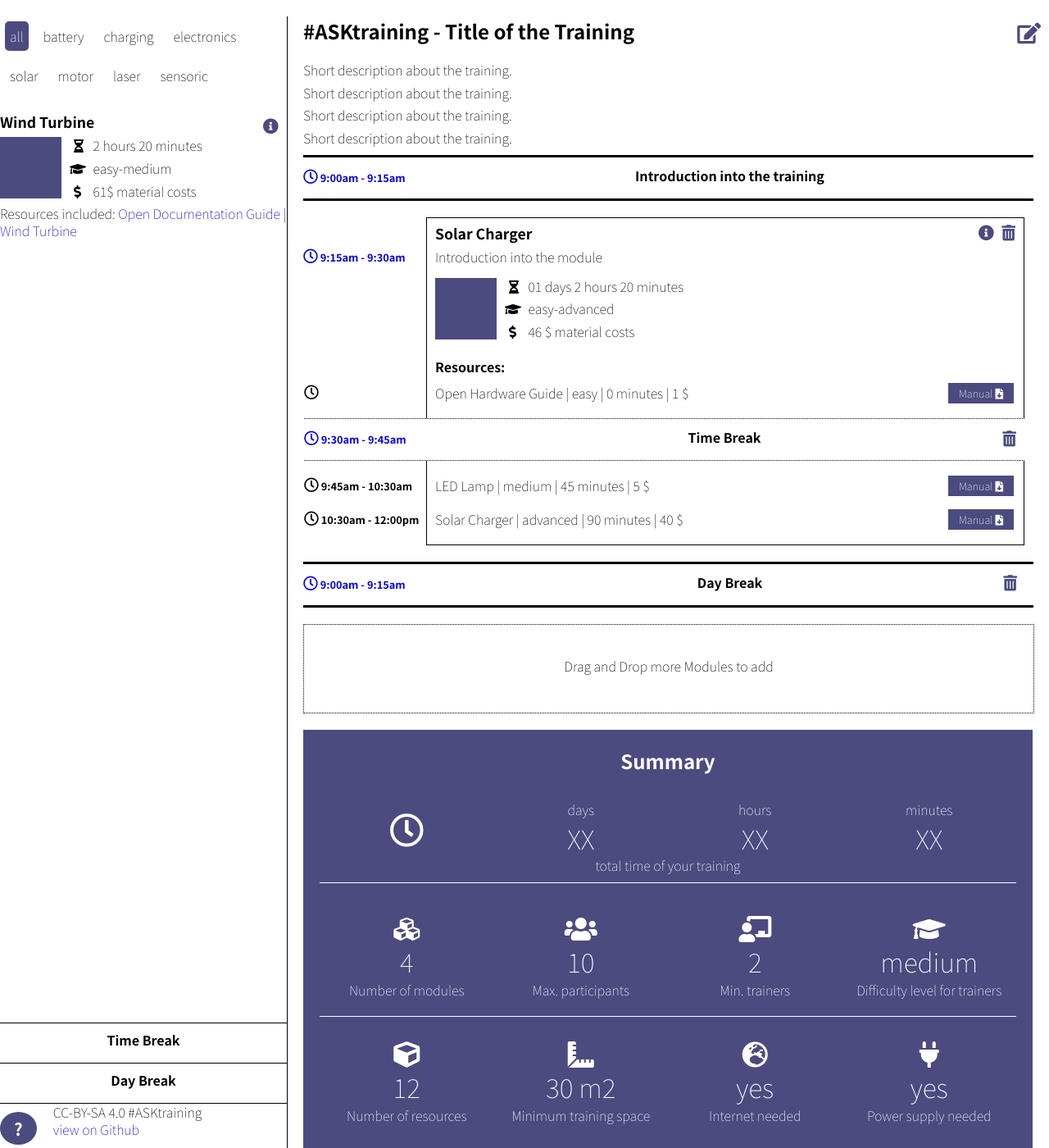
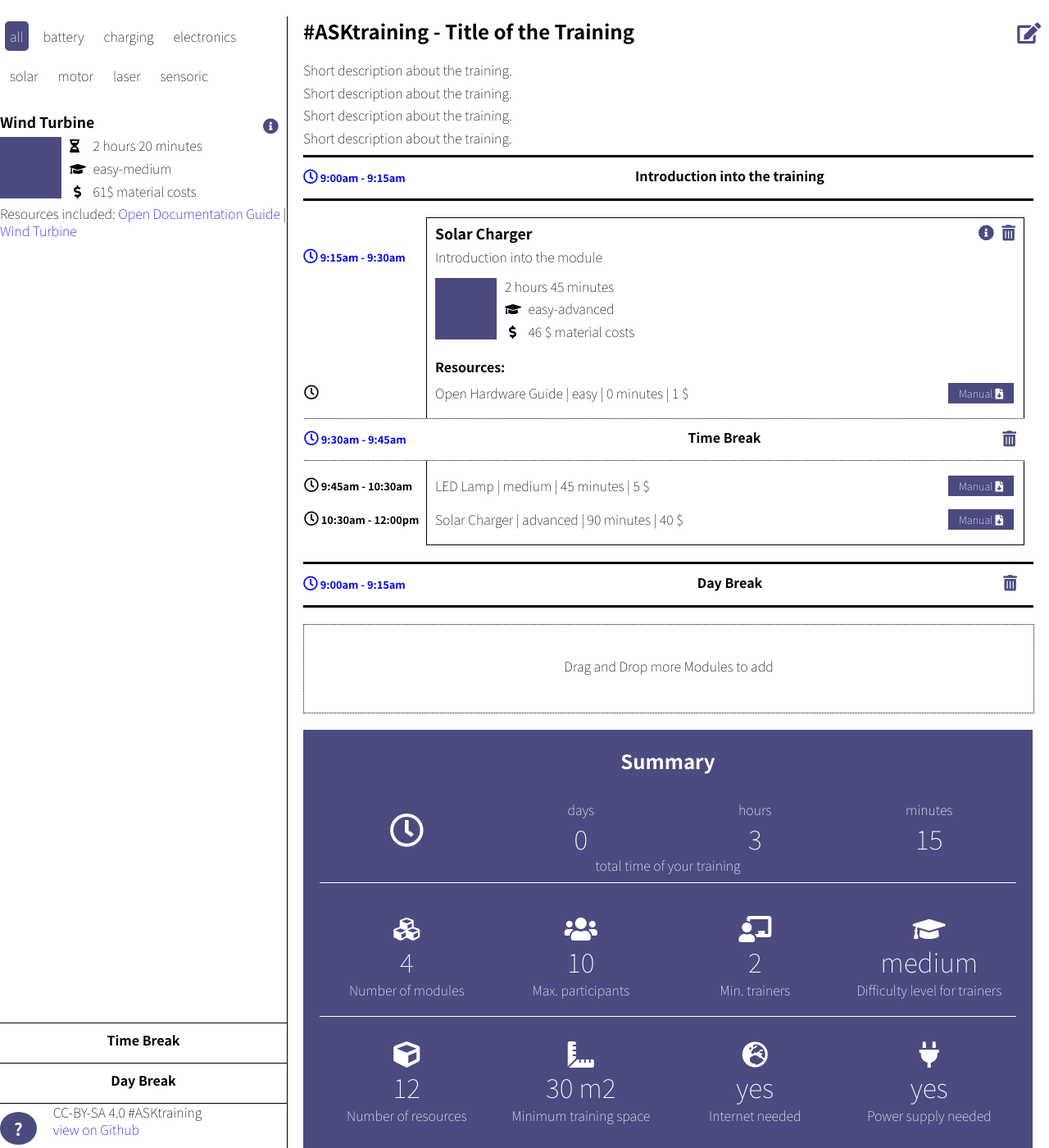
Before and after one commit to ASKtraining/Training, a Jekyll site: the page built from index.html, in a window 1280 px wide and 1400 px high. Shown: the whole window at 82% size. Built offline with Jekyll 4.4.1, drawn with Linux system fonts in a browser that asks for light colours; some of the changed lines change nothing that is shown.

Commit message:
time summary

```diff
--- a/assets/js/index.js
+++ b/assets/js/index.js
@@ -8,7 +8,7 @@ const CLASS_TRAININGSTART = 'trainingstart';
 const CLASS_SUBMITTIME = 'submit';
 const CLASS_CLOSETIME = 'close'
 const CLASS_EDITTIME = 'edit-time';
-
+const CLASS_MODULEDURATION = 'module-duration';
 
 /**
  * Drag & Drop
@@ -141,10 +141,16 @@ function initiateSubmitTimeButton(){
 
 function submitTime(){
     const form = this.parentNode;
-    const hours = getChildByClassName(form, 'hours').value;
-    const minutes = getChildByClassName(form, 'minutes').value;
-    const start = `${hours}:${minutes}`;
-    const duration = getChildByClassName(form, 'duration').value;
+    const hoursEl = getChildByClassName(form, 'hours');
+    const minutesEl = getChildByClassName(form, 'minutes');
+    let start = '9:00'
+    if(hoursEl != null && minutesEl != null){
+        start = `${hours}:${minutes}`;
+    }
+    let duration = getChildByClassName(form, 'duration').value;
+    if(duration === ''){
+        duration = '15';
+    }
 
     let currentElement = this;
     let runLoop = true;
@@ -209,6 +215,7 @@ function calculateTime() {
     for (mod of moduleList) {
         if (mod.className.includes(CLASS_MODULE)) {
             const duration = parseInt(mod.dataset.duration);
+            let moduleStartTime = clockTime;
             clockTime = insertClockTime(clockTime, duration, mod);
             totalTime+=duration;
 
@@ -224,12 +231,21 @@ function calculateTime() {
                 totalTime+=duration;
             }
 
+            let moduleDurationEl = getChildByClassName(mod, CLASS_MODULEDURATION);
+            const durationSplit = getDurationSplit(moduleEndTime - moduleStartTime)
+            if(durationSplit.days != 0){
+                moduleDurationEl.innerHTML = `${durationSplit.days} days ${durationSplit.hours} hours ${durationSplit.minutes} minutes`;
+            } else {
+                moduleDurationEl.innerHTML = `${durationSplit.hours} hours ${durationSplit.minutes} minutes`;
+            }
+
         } else if (mod.className.includes(CLASS_TIMEBREAK)) {
             const duration = parseInt(mod.dataset.duration);
             clockTime = insertClockTime(clockTime, duration, mod);
             totalTime+=duration;
 
         } else if(mod.className.includes(CLASS_DAYBREAK)){
+            clockTime = addDays(clockTime, 1);
             let duration = parseInt(mod.dataset.duration);
             clockTime = parseDatefromString(clockTime, mod.dataset.start);
             clockTime = insertClockTime(clockTime, duration, mod);
@@ -237,6 +253,31 @@ function calculateTime() {
 
         }
     }
+
+    let summaryDuration = getDurationSplit(totalTime*60*1000);
+    document.querySelector('#summary-days').innerText = summaryDuration.days;
+    document.querySelector('#summary-hours').innerText = summaryDuration.hours;
+    document.querySelector('#summary-minutes').innerText = summaryDuration.minutes;
+
+}
+
+function addDays(date, days) {
+    var result = new Date(date);
+    result.setDate(result.getDate() + days);
+    return result;
+}
+
+// duration in ms
+function getDurationSplit(duration){
+    const daysDiv = 1000 * 60 * 60 * 24
+    const days = Math.floor(duration / daysDiv);
+    duration = duration - days * daysDiv;
+    const hoursDiv = 1000 * 60 * 60;
+    const hours = Math.floor(duration / hoursDiv);
+    duration = duration - hours * hoursDiv;
+    const minutesDiv = 1000 * 60;
+    const minutes = Math.floor(duration / minutesDiv);
+    return {'days': days, 'hours': hours, 'minutes': minutes};
 }
 
 function parseDatefromString(clockTime, daytime) {
@@ -261,7 +302,6 @@ function insertClockTime(clockTime, duration, mod) {
 function convertTimeToString(clockTime) {
     let hour = clockTime.getHours();
     let minute = clockTime.getMinutes();
-    let second = clockTime.getSeconds();
     let temp = '' + ((hour > 12) ? hour - 12 : hour);
     if (hour == 0)
         temp = '12';
--- a/index.html
+++ b/index.html
@@ -32,7 +32,7 @@ permalink: /
                     <div class="thumbnail"></div>
                     <div class="module-meta">
                         <div class="module-meta">
-                            <p class="duration"><i class="fas fa-hourglass-half"></i> 2 hours 20 minutes</p>
+                            <p class="module-duration"><i class="fas fa-hourglass-half"></i> 2 hours 20 minutes</p>
                             <p class="difficulty-level"><i class="fas fa-graduation-cap"></i> easy-medium</p>
                             <p class="material-costs"><i class="fas fa-dollar-sign"></i> 61$ material costs</p>
                         </div>
@@ -185,7 +185,7 @@ permalink: /
                     <p class="intro">Introduction into the module</p>
                     <div class="thumbnail"></div>
                     <div class="module-meta">
-                        <p class="duration"><i class="fas fa-hourglass-half"></i> 01 days 2 hours 20 minutes</p>
+                        <p class="module-duration"><i class="fas fa-hourglass-half"></i> 01 days 2 hours 20 minutes</p>
                         <p class="difficulty-level"><i class="fas fa-graduation-cap"></i> easy-advanced</p>
                         <p class="material-costs"><i class="fas fa-dollar-sign"></i> 46 $ material costs</p>
                     </div>
@@ -291,9 +291,9 @@ permalink: /
             <h2>Summary</h2>
             <ul class="duration">
                 <li class="time-icon"><i class="far fa-clock"></i></li>
-                <li class="days"><span class="label">days</span>XX</li>
-                <li class="hours"><span class="label">hours</span>XX</li>
-                <li class="minutes"><span class="label">minutes</span>XX</li>
+                <li class="days"><span class="label">days</span><span id="summary-days"></span></li>
+                <li class="hours"><span class="label">hours</span><span id="summary-hours"></span></li>
+                <li class="minutes"><span class="label">minutes</span><span id="summary-minutes"></span></li>
                 <div class="clearer"></div>
             </ul>
             <p>total time of your training</p>
```
